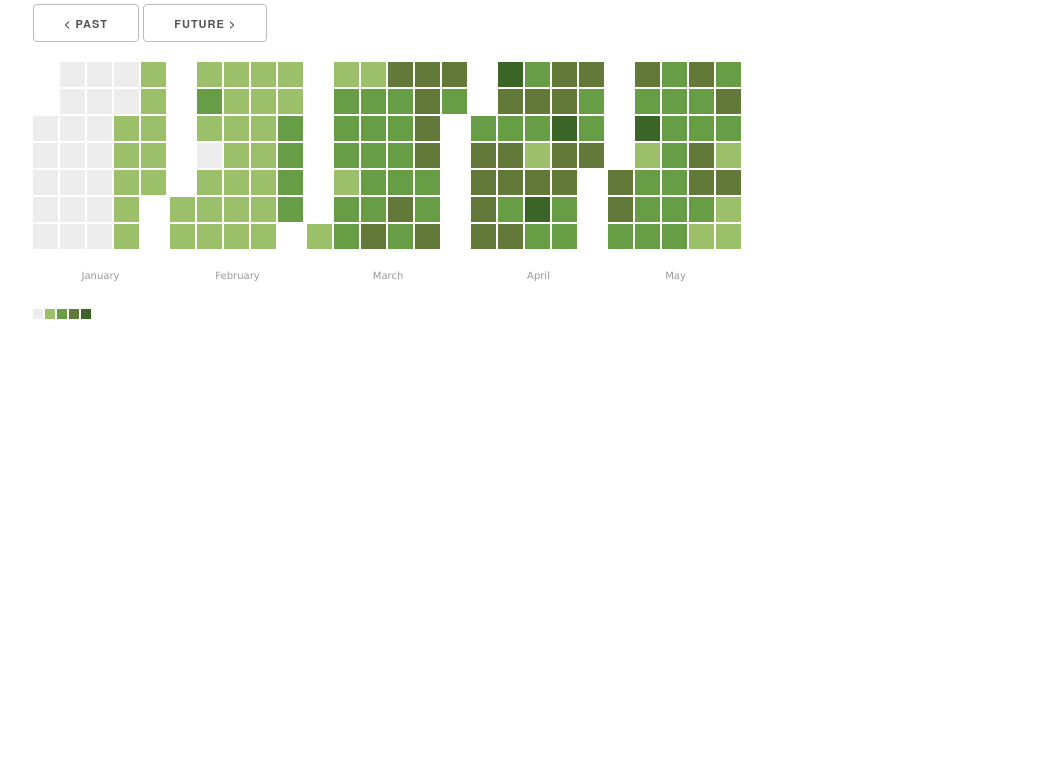
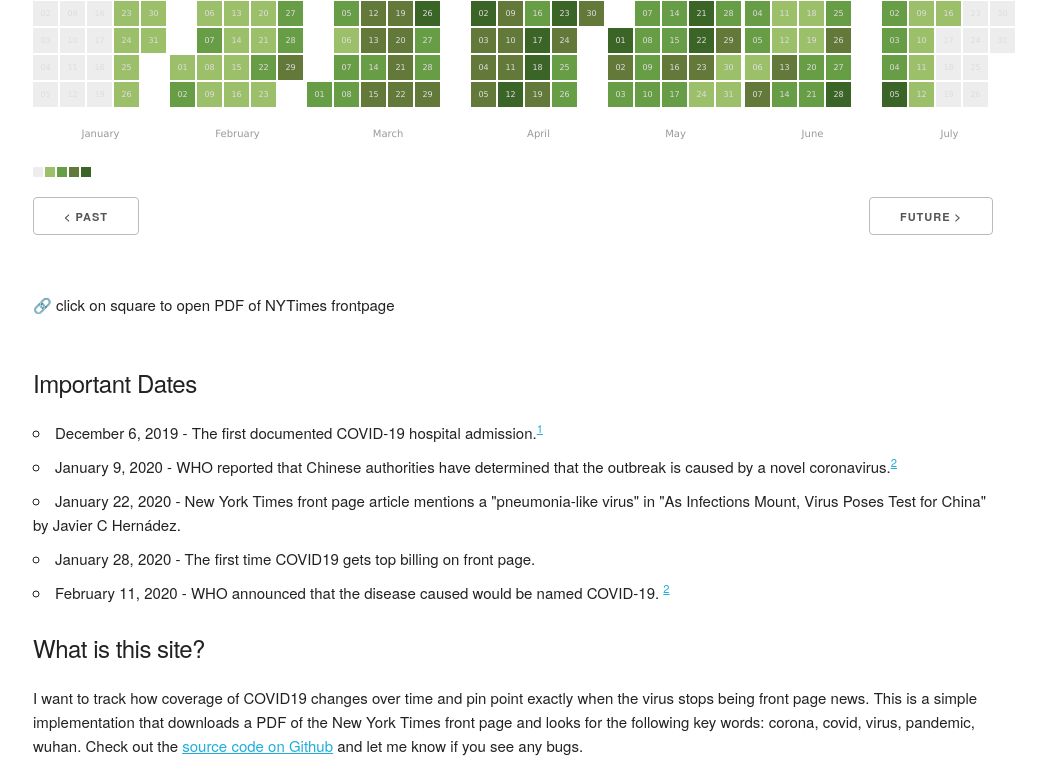
Before and after one commit to eddietejeda/nytimes-covid-frontpage, a website: page index.html in a window 1280 px wide. Shown: the part 201-984 px from the top of the page, without its empty margins (127-1173 px from the left). Before the commit the page ends 800 px from the top, so only its background shows below. Drawn offline with Linux system fonts and the light colour scheme.

Commit message:
content, layout, and formatting fixes

```diff
--- a/index.html
+++ b/index.html
@@ -4,7 +4,6 @@
   <meta charset="utf-8" />
   <script type="text/javascript" src="./vendor/d3.min.js"></script>
   <script type="text/javascript" src="./vendor/cal-heatmap.min.js"></script>
-  <script type="text/javascript" src="./vendor/heatmap.config.js"></script>
   <link rel="stylesheet" href="./vendor/cal-heatmap.css" />
   <link rel="stylesheet" href="./vendor/normalize.css" />
   <link rel="stylesheet" href="./vendor/skeleton.css" />
@@ -24,14 +23,37 @@
 <body>
 
   <div class="container">
-    <div class="row">
-      <div class="column" style="margin-top: 15%; overflow: hidden">
-        <h4>Mentions of COVID on the NYTimes homepage</h4>
+    <div class="row" style="margin-top: 5%">
+      <div class="column" style="margin-top: 0%;">
+        <h2>COVID19 mentions on the NYTimes front page</h2>
+        <div id="cal"></div>
+      </div>
 
-        <button id="previous" style="margin-bottom: 20px;" class="btn">&lt; Past</button>
-        <button id="next" style="margin-bottom: 20px;" class="btn">Future &gt;</button>
-        <div id="cal"></div>
+      <div class="row">
+        <div class="twelve columns ">
+          <button id="previous" class="u-pull-left" class="btn">&lt; Past</button>
+          <button id="next" class="u-pull-right" class="btn">Future &gt;</button>
+        </div>
+      </div>
 
+      <div class="row" style="margin-top: 5%">
+        🔗 click on square to open PDF of NYTimes frontpage
+      </div>
+
+      <div class="row" style="margin-top: 5%">
+
+        <h5>Important Dates</h5>
+        <ul>
+          <li>December 6, 2019 - The first documented COVID-19 hospital admission.<sup><a href="https://en.wikipedia.org/wiki/Timeline_of_the_COVID-19_pandemic">1</a></sup></li>
+          <li>January 9, 2020 - WHO reported that Chinese authorities have determined that the outbreak is caused by a novel coronavirus.<sup><a href="https://www.who.int/news-room/detail/29-06-2020-covidtimeline">2</a></sup></li>
+          <li>January 22, 2020 - New York Times front page article mentions a "pneumonia-like virus" in "As Infections Mount, Virus Poses Test for China" by Javier C Hernádez.</li>
+          <li>January 28, 2020 - The first time COVID19 gets top billing on front page.</li>
+          <li>February 11, 2020 - WHO announced that the disease caused would be named COVID-19. <sup><a href="https://www.who.int/news-room/detail/29-06-2020-covidtimeline">2</a></sup></li>
+        </ul>
+
+
+        <h5>What is this site?</h5>
+        <p>I want to track how coverage of COVID19 changes over time and pin point exactly when the virus stops being front page news. This is a simple implementation that downloads a PDF of the New York Times front page and looks for the following key words: corona, covid, virus, pandemic, wuhan. Check out the <a href="https://github.com/eddietejeda/nytimes-covid-frontpage/">source code on Github</a> and let me know if you see any bugs.
       </div>
     </div>
   </div>
@@ -45,10 +67,12 @@
   cal.init({
   	itemSelector: "#cal",
   	domain: "month",
+  	subDomainTextFormat: "%d",
   	data: "results.json",
   	start: new Date(2020, 0),
   	cellSize: 25,
-  	range: 5,
+  	tooltip: true,
+  	range: 7,
     previousSelector: "#previous",
     nextSelector: "#next",
     considerMissingDataAsZero: true,
--- a/vendor/cal-heatmap.css
+++ b/vendor/cal-heatmap.css
@@ -2,6 +2,7 @@
 
 .cal-heatmap-container {
 	display: block;
+  margin-bottom: 20px;
 }
 
 .cal-heatmap-container .graph
@@ -32,7 +33,7 @@
 
 .cal-heatmap-container .subdomain-text {
 	font-size: 8px;
-	fill: #999;
+	fill: #ddd;
 	pointer-events: none
 }
 
```
Also changed, not shown: results.json (+1 -1 lines), 1 other file.
